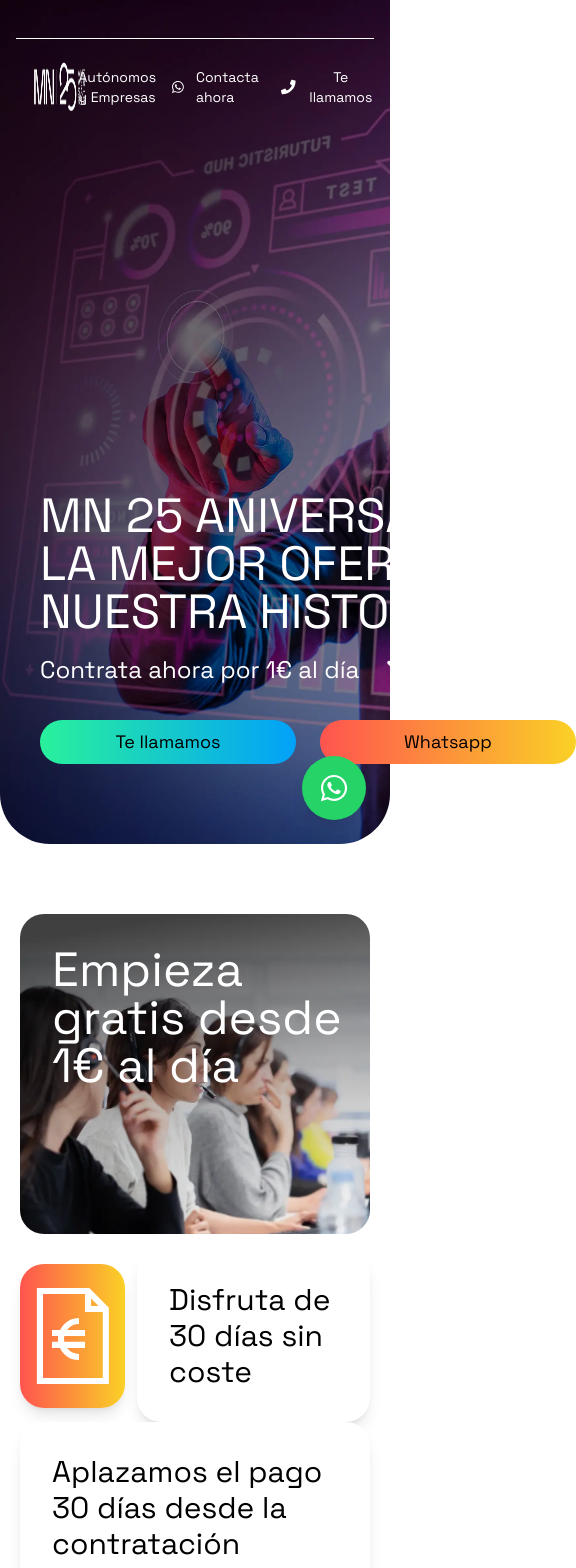
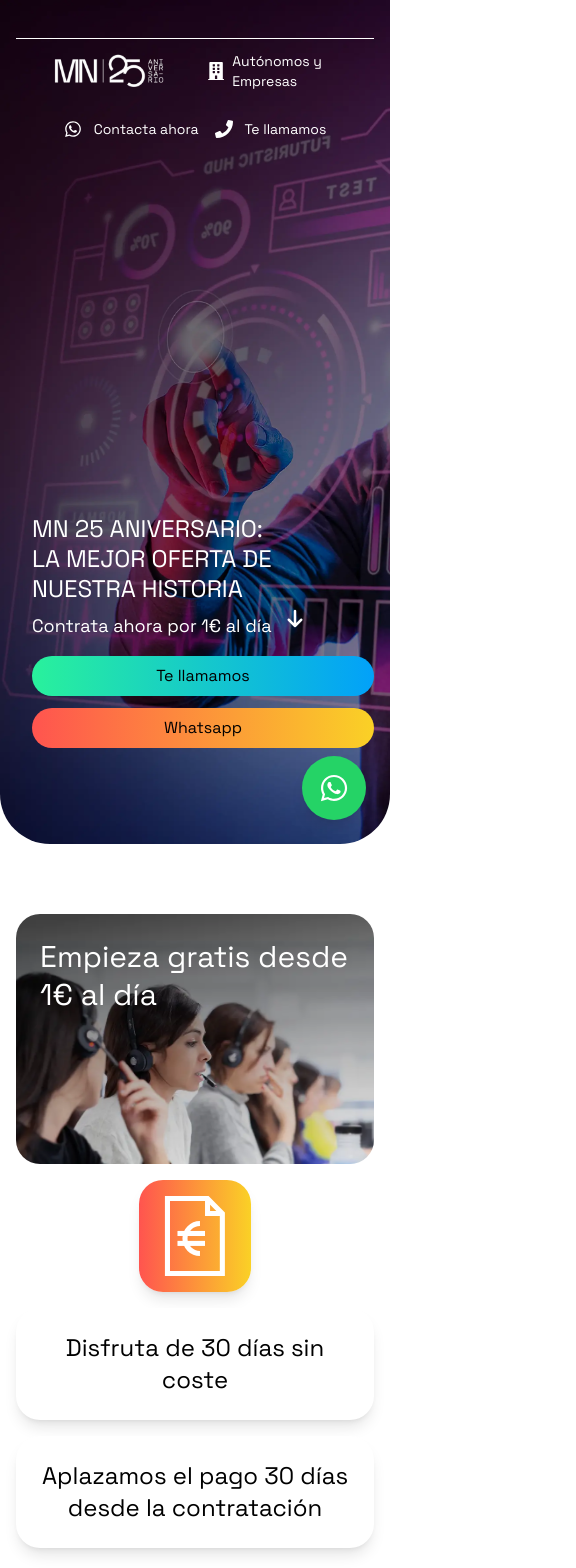
Before and after one commit to V1ch1/Front-MnProgram, a React (Vite) app: page /software-abogados-ads-3 in a window 390 px wide. Shown: the top 1568 px of the page, 576 px wide, since content can reach past the window. Built offline with nearby package versions, Linux system fonts and the light colour scheme.

Commit message:
Responsive

```diff
--- a/src/components/Banner/TopBanner.tsx
+++ b/src/components/Banner/TopBanner.tsx
@@ -1,5 +1,5 @@
 import React, { useState } from "react";
-import FormAds from "../forms/FormAds";
+import FormAdsRojo from "../forms/FormAdsRojo";
 import { FaWhatsapp, FaPhone, FaBuilding } from "react-icons/fa";
 import { trackWhatsAppClick } from "../../utils/analytics";
 
@@ -20,10 +20,10 @@ const TopBanner: React.FC = () => {
   };
   return (
     <div className="w-full bg-gray-900 text-white py-4">
-      <div className="container-fluid mx-auto px-8 md:px-16">
-        <div className="flex justify-between items-center">
+      <div className="container-fluid mx-auto px-4 md:px-16">
+        <div className="flex flex-col md:flex-row md:justify-between items-center gap-4 md:gap-0">
           {/* Columna izquierda */}
-          <div className="flex items-center">
+          <div className="flex items-center justify-center w-full md:w-auto">
             <button className="flex items-center space-x-2 hover:text-gray-300 transition-colors">
               <FaBuilding className="text-lg" />
               <span className="text-sm font-normal text-white font-space">
@@ -52,7 +52,7 @@ const TopBanner: React.FC = () => {
               className="flex items-center space-x-2 hover:text-gray-300 transition-colors"
             >
               <FaPhone className="text-lg" />
-              <span className="text-sm font-normal text-whitefont-space">
+              <span className="text-sm font-normal text-white font-space">
                 Te llamamos
               </span>
             </button>
@@ -60,7 +60,7 @@ const TopBanner: React.FC = () => {
         </div>
       </div>
       {isPopupOpen && (
-        <FormAds onClose={handleClosePopup} videoUrl={videoData.videoUrl} />
+        <FormAdsRojo onClose={handleClosePopup} videoUrl={videoData.videoUrl} />
       )}
     </div>
   );
--- a/src/components/Banner/TopBannerDegrad.tsx
+++ b/src/components/Banner/TopBannerDegrad.tsx
@@ -22,20 +22,36 @@ const TopBannerDegrad: React.FC = () => {
   return (
     <>
       <div className="container mx-auto px-4 bg-transparent text-white py-2 absolute -top-8 left-0 right-0 z-10">
-        <div className="flex justify-end items-center border-t border-white">
-          {/* Logo a la izquierda */}
-          <div className="w-1/4">
-            <img src="/assets/logoMnAniBl.png" alt="Logo" className="h-24" />
+        <div className="flex flex-col md:flex-row md:justify-end items-center border-t border-white">
+          {/* Fila superior en móvil / Columna izquierda en desktop */}
+          <div className="w-full md:w-1/4 flex justify-between items-center mb-2 md:mb-0">
+            {/* Logo */}
+            <img
+              src="/assets/logoMnAniBl.png"
+              alt="Logo"
+              className="h-16 md:h-24 w-auto"
+            />
+            {/* Empresas y Autónomos - Al lado del logo en móvil */}
+            <div className="flex items-center md:hidden">
+              <FaBuilding className="text-lg mr-2" />
+              <span className="text-sm font-normal text-white font-space">
+                Autónomos y Empresas
+              </span>
+            </div>
           </div>
 
           {/* Contenedor de los elementos a la derecha */}
-          <div className="w-3/4 flex items-center justify-end space-x-4">
-            {/* Empresas y Autónomos */}
-            <FaBuilding className="text-lg" />
+          <div className="w-full md:w-3/4 flex flex-col md:flex-row items-center md:justify-end space-y-2 md:space-y-0 md:space-x-4">
+            {/* Empresas y Autónomos - Solo visible en desktop */}
+            <div className="hidden md:flex items-center">
+              <FaBuilding className="text-lg mr-2" />
               <span className="text-sm font-normal text-white font-space">
                 Autónomos y Empresas
               </span>
+            </div>
 
+            {/* Botones en fila */}
+            <div className="flex items-center space-x-4">
               {/* Botón WhatsApp */}
               <a
                 href="https://wa.me/34659989871"
@@ -63,6 +79,7 @@ const TopBannerDegrad: React.FC = () => {
             </div>
           </div>
         </div>
+      </div>
 
       {/* Formulario fuera de la estructura del banner */}
       {isPopupOpen && (
--- a/src/components/Footer/FooterAds.tsx
+++ b/src/components/Footer/FooterAds.tsx
@@ -3,8 +3,12 @@ import logo from "../../../public/assets/logo_Mn_aniversario.svg";
 
 const FooterAds: React.FC = () => {
   return (
-    <footer className="bg-black h-[400px] w-full flex items-center justify-center">
-      <img src={logo} alt="Logo" className="w-[400px] brightness-0 invert" />
+    <footer className="bg-black h-[300px] md:h-[400px] w-full flex items-center justify-center px-4">
+      <img
+        src={logo}
+        alt="Logo"
+        className="w-[280px] md:w-[350px] lg:w-[400px] brightness-0 invert"
+      />
     </footer>
   );
 };
--- a/src/components/HeroSection/HeroComponentAds2.tsx
+++ b/src/components/HeroSection/HeroComponentAds2.tsx
@@ -29,29 +29,29 @@ const HeroComponentAds2: React.FC = () => {
       />
 
       {/* Contenedor del contenido */}
-      <div className="absolute bottom-20 left-10 z-10 max-w-5xl">
+      <div className="absolute bottom-24 sm:bottom-16 md:bottom-20 left-4 md:left-10 z-10 max-w-5xl px-4 md:px-0">
         <img
           src="/assets/logo-MN-25-peq.webp"
           alt="Logo Hero"
-          className="w-48 h-auto mb-6"
+          className="w-28 md:w-48 h-auto mb-3 md:mb-6"
         />
 
-        <h1 className="text-5xl md:text-7xl text-black mb-4 w-full font-space font-normal">
+        <h1 className="text-2xl sm:text-4xl md:text-7xl text-black mb-2 md:mb-4 w-full font-space font-normal leading-tight">
           LA <span className="text-[#FE0000]">MEJOR OFERTA</span> <br></br>DE
           NUESTRA HISTORIA{" "}
         </h1>
 
-        <div className="flex items-center mb-8 w-full">
-          <h2 className="text-2xl md:text-4xl text-black mr-3 font-space font-normal">
+        <div className="flex items-center mb-4 md:mb-8 w-full">
+          <h2 className="text-lg sm:text-2xl md:text-4xl text-black mr-2 md:mr-3 font-space font-normal">
             Contrata ahora <span className="text-[#FE0000]">por 1€ al día</span>{" "}
           </h2>
-          <i className="fas fa-arrow-down text-black text-3xl animate-bounce ml-4"></i>
+          <i className="fas fa-arrow-down text-black text-xl md:text-3xl animate-bounce ml-2 md:ml-4"></i>
         </div>
 
-        <div className="flex space-x-6 w-full">
+        <div className="flex flex-col sm:flex-row space-y-3 sm:space-y-0 sm:space-x-6 w-full">
           <button
             onClick={handleOpenPopup}
-            className="w-64 bg-[#FE0000] text-white hover:bg-[#e54352] px-8 py-2 rounded-3xl transform hover:translate-y-1 transition-all text-lg font-space font-normal"
+            className="w-full sm:w-64 bg-[#FE0000] text-white hover:bg-[#e54352] px-6 md:px-8 py-2 rounded-3xl transform hover:translate-y-1 transition-all text-base md:text-lg font-space font-normal"
           >
             Te llamamos
           </button>
@@ -60,9 +60,9 @@ const HeroComponentAds2: React.FC = () => {
             onClick={trackWhatsAppClick}
             target="_blank"
             rel="noopener noreferrer"
-            className="flex items-center space-x-2 hover:text-gray-300 transition-colors"
+            className="flex items-center transition-colors w-full sm:w-auto"
           >
-            <button className="w-64 bg-black text-white hover:bg-[#0052a3] px-8 py-2 rounded-3xl transform hover:translate-y-1 transition-all text-lg font-space font-normal">
+            <button className="w-full sm:w-64 bg-black text-white hover:bg-[#0052a3] px-6 md:px-8 py-2 rounded-3xl transform hover:translate-y-1 transition-all text-base md:text-lg font-space font-normal">
               Whatsapp
             </button>
           </a>
--- a/src/components/HeroSection/HeroComponentDegrad.tsx
+++ b/src/components/HeroSection/HeroComponentDegrad.tsx
@@ -29,37 +29,34 @@ const HeroComponentAds2: React.FC = () => {
       />
 
       {/* Contenedor del contenido */}
-      <div className="absolute bottom-20 left-10 z-10 max-w-5xl">
-        <h1 className="text-5xl md:text-7xl text-white mb-4 w-full font-space font-extralight">
+      <div className="absolute bottom-24 sm:bottom-16 md:bottom-20 left-4 md:left-10 z-10 max-w-5xl px-4 md:px-0">
+        <h1 className="text-2xl sm:text-4xl md:text-7xl text-white mb-2 md:mb-4 w-full font-space font-extralight leading-tight">
           MN 25 ANIVERSARIO: <br></br>
           <span>LA MEJOR OFERTA DE NUESTRA HISTORIA</span>
         </h1>
 
-        <div className="flex items-center mb-8 w-full">
-          <h2 className="text-2xl md:text-4xl text-white mr-3 font-space font-normal">
+        <div className="flex items-center mb-4 md:mb-8 w-full">
+          <h2 className="text-lg sm:text-2xl md:text-4xl text-white mr-2 md:mr-3 font-space font-normal">
             Contrata ahora por 1€ al día
           </h2>
-          <i className="fas fa-arrow-down text-white text-3xl animate-bounce ml-4"></i>
+          <i className="fas fa-arrow-down text-white text-xl md:text-3xl animate-bounce ml-2 md:ml-4"></i>
         </div>
 
-        <div className="flex space-x-6 w-full">
+        <div className="flex flex-col sm:flex-row space-y-3 sm:space-y-0 sm:space-x-6 w-full">
           <button
             onClick={handleOpenPopup}
-            className="w-64 bg-gradient-to-r from-[#29f19c] to-[#02a1f9] text-black hover:from-[#02a1f9] hover:to-[#29f19c] px-8 py-2 rounded-3xl transform hover:translate-y-1 transition-all text-lg font-space font-normal"
+            className="w-full sm:w-64 bg-gradient-to-r from-[#29f19c] to-[#02a1f9] text-black hover:from-[#02a1f9] hover:to-[#29f19c] px-6 md:px-8 py-2 rounded-3xl transform hover:translate-y-1 transition-all text-base md:text-lg font-space font-normal"
           >
             Te llamamos
           </button>
           <a
             href="https://wa.me/34659989871"
+            onClick={trackWhatsAppClick}
             target="_blank"
-            onClick={trackWhatsAppClick}
             rel="noopener noreferrer"
-            className="flex items-center space-x-2 hover:text-gray-300 transition-colors"
+            className="flex items-center transition-colors w-full sm:w-auto"
           >
-            <button
-              onClick={handleOpenPopup}
-              className="w-64 bg-gradient-to-r from-[#ff544f] to-[#fad126] text-black hover:from-[#fad126] hover:to-[#ff544f] px-8 py-2 rounded-3xl transform hover:translate-y-1 transition-all text-lg font-space font-normal"
-            >
+            <button className="w-full sm:w-64 bg-gradient-to-r from-[#ff544f] to-[#fad126] text-black hover:from-[#fad126] hover:to-[#ff544f] px-6 md:px-8 py-2 rounded-3xl transform hover:translate-y-1 transition-all text-base md:text-lg font-space font-normal">
               Whatsapp
             </button>
           </a>
--- a/src/components/blockAds/Block1Ads.tsx
+++ b/src/components/blockAds/Block1Ads.tsx
@@ -20,16 +20,16 @@ const Block1Ads: React.FC<Block1AdsProps> = ({
       : { backgroundImage: iconBackgroundColor.gradient };
 
   return (
-    <div className="w-full overflow-hidden pb-4">
-      <div className="container mx-auto px-5">
-        <div className="grid grid-cols-1 md:grid-cols-2 gap-4">
+    <div className="w-full pb-4">
+      <div className="container mx-auto px-4 lg:px-5">
+        <div className="flex flex-col lg:grid lg:grid-cols-2 gap-4">
           {/* Columna izquierda */}
           <div
             ref={leftRef}
-            className={`relative h-[320px] rounded-3xl overflow-hidden  transition-all duration-500 ${
+            className={`relative h-[250px] lg:h-[320px] rounded-3xl overflow-hidden transition-all duration-500 ${
               isLeftVisible
                 ? "translate-x-0 opacity-100"
-                : "-translate-x-full opacity-0"
+                : "translate-x-0 lg:-translate-x-full opacity-0"
             }`}
           >
             {/* Imagen de fondo */}
@@ -42,8 +42,8 @@ const Block1Ads: React.FC<Block1AdsProps> = ({
               }}
             />
             {/* Texto sobre la imagen */}
-            <div className="absolute top-8 left-8 z-10">
-              <h2 className="text-5xl md:text-6xl text-white font-space font-normal">
+            <div className="absolute top-6 lg:top-8 left-6 lg:left-8 z-10">
+              <h2 className="text-3xl sm:text-4xl lg:text-6xl text-white font-space font-normal leading-tight">
                 Empieza gratis desde 1€ al día
               </h2>
             </div>
@@ -52,24 +52,24 @@ const Block1Ads: React.FC<Block1AdsProps> = ({
           {/* Columna derecha */}
           <div
             ref={rightRef}
-            className={`h-[320px] flex flex-col justify-between transition-all duration-500 ${
+            className={`h-auto lg:h-[320px] flex flex-col justify-between gap-4 lg:gap-0 transition-all duration-500 ${
               isRightVisible
                 ? "translate-x-0 opacity-100"
-                : "translate-x-full opacity-0"
+                : "translate-x-0 lg:translate-x-full opacity-0"
             }`}
           >
             {/* Primera fila */}
-            <div className="flex items-center gap-3">
-              {/* Icono (30% del ancho) */}
-              <div className="w-[30%] flex justify-center">
+            <div className="flex flex-col md:flex-row lg:flex-row items-center gap-4 lg:gap-3">
+              {/* Icono */}
+              <div className="w-full md:w-[30%] lg:w-[30%] flex justify-center">
                 <div
-                  className="w-36 h-36 rounded-3xl flex items-center justify-center shadow-lg"
+                  className="w-28 md:w-32 lg:w-36 h-28 md:h-32 lg:h-36 rounded-3xl flex items-center justify-center shadow-lg"
                   style={iconBackgroundStyle}
                 >
                   <img
                     src={icono1}
                     alt="Icono"
-                    className="w-24 h-24"
+                    className="w-20 md:w-22 lg:w-24 h-20 md:h-22 lg:h-24"
                     style={{
                       filter: `brightness(0) saturate(100%) ${
                         iconColor === "white" ? "invert(1)" : ""
@@ -78,17 +78,17 @@ const Block1Ads: React.FC<Block1AdsProps> = ({
                   />
                 </div>
               </div>
-              {/* Texto (70% del ancho) */}
-              <div className="w-[70%] bg-white p-8 rounded-3xl shadow-lg">
-                <p className="text-3xl font-space font-normal">
+              {/* Texto */}
+              <div className="w-full md:w-[70%] lg:w-[70%] bg-white p-6 lg:p-8 rounded-3xl shadow-lg">
+                <p className="text-2xl lg:text-3xl font-space font-normal text-center md:text-left">
                   Disfruta de 30 días sin coste
                 </p>
               </div>
             </div>
 
             {/* Segunda fila */}
-            <div className="bg-white p-8 rounded-3xl shadow-lg">
-              <p className="text-3xl font-space font-normal">
+            <div className="bg-white p-6 lg:p-8 rounded-3xl shadow-lg">
+              <p className="text-2xl lg:text-3xl font-space font-normal text-center lg:text-left">
                 Aplazamos el pago 30 días desde la contratación
               </p>
             </div>
--- a/src/components/blockAds/Block2Ads.tsx
+++ b/src/components/blockAds/Block2Ads.tsx
@@ -21,30 +21,30 @@ const Block2Ads: React.FC = () => {
   };
 
   return (
-    <div className="w-full pb-4 overflow-hidden">
-      <div className="container mx-auto px-4">
-        <div className="grid grid-cols-1 md:grid-cols-12 gap-8">
-          {/* Columna izquierda (30%) */}
+    <div className="w-full overflow-hidden">
+      <div className="container mx-auto px-4 -mt-16 md:-mt-8">
+        <div className="grid grid-cols-2 lg:grid-cols-12 gap-4 lg:gap-8">
+          {/* Columna izquierda */}
           <div
             ref={leftRef}
-            className={`md:col-span-4 relative h-[320px] rounded-3xl shadow-lg bg-white flex items-center justify-center transition-all duration-500 ${
+            className={`col-span-2 lg:col-span-4 relative h-[250px] lg:h-[320px] rounded-3xl shadow-lg bg-white flex items-center justify-center transition-all duration-500 ${
               isLeftVisible
                 ? "translate-x-0 opacity-100"
-                : "-translate-x-full opacity-0"
+                : "translate-x-0 lg:-translate-x-full opacity-0"
             }`}
           >
-            <h2 className="text-4xl md:text-5xl text-black font-space font-normal text-center px-6">
+            <h2 className="text-3xl sm:text-4xl lg:text-5xl text-black font-space font-normal text-center px-4 lg:px-6">
               Puesta en marcha gratuita y a tu medida
             </h2>
           </div>
 
-          {/* Columna derecha (70%) */}
+          {/* Columna derecha */}
           <div
             ref={rightRef}
-            className={`md:col-span-8 relative shadow-lg h-[320px] rounded-3xl overflow-hidden transition-all duration-500 ${
+            className={`col-span-2 lg:col-span-8 relative shadow-lg h-[300px] lg:h-[320px] rounded-3xl overflow-hidden transition-all duration-500 ${
               isRightVisible
                 ? "translate-x-0 opacity-100"
-                : "translate-x-full opacity-0"
+                : "translate-x-0 lg:translate-x-full opacity-0"
             }`}
           >
             {/* Imagen de fondo */}
@@ -59,20 +59,20 @@ const Block2Ads: React.FC = () => {
             />
 
             {/* Contenido sobre la imagen */}
-            <div className="relative z-10 p-8 flex flex-col h-full justify-between">
+            <div className="relative z-10 p-6 lg:p-8 flex flex-col h-full justify-between">
               <div>
-                <h3 className="text-red-500 text-4xl font-space font-medium mb-4">
+                <h3 className="text-red-500 text-3xl lg:text-4xl font-space font-medium mb-3 lg:mb-4">
                   Migración gratis
                 </h3>
-                <p className="text-white text-3xl font-space font-normal">
+                <p className="text-white text-2xl lg:text-3xl font-space font-normal">
                   100% segura, sin pérdida de datos y en el menor tiempo posible
                 </p>
               </div>
 
-              <div className="flex gap-4">
+              <div className="flex flex-col sm:flex-row gap-3 lg:gap-4 mt-4 sm:mt-0">
                 <button
                   onClick={handleOpenPopup}
-                  className="bg-red-600 text-white px-8 py-3 rounded-full hover:bg-red-700 transition-colors font-space"
+                  className="w-full sm:w-auto bg-red-600 text-white px-6 lg:px-8 py-3 rounded-full hover:bg-red-700 transition-colors font-space text-base lg:text-lg"
                 >
                   Te llamamos
                 </button>
@@ -80,10 +80,10 @@ const Block2Ads: React.FC = () => {
                   href="https://wa.me/34659989871"
                   target="_blank"
                   rel="noopener noreferrer"
-                  className="flex items-center space-x-2 hover:text-gray-300 transition-colors"
                   onClick={trackWhatsAppClick}
+                  className="flex items-center w-full sm:w-auto"
                 >
-                  <button className="bg-white text-black px-8 py-3 rounded-full hover:bg-gray-100 transition-colors font-space">
+                  <button className="w-full bg-white text-black px-6 lg:px-8 py-3 rounded-full hover:bg-gray-100 transition-colors font-space text-base lg:text-lg">
                     Whatsapp
                   </button>
                 </a>
--- a/src/components/blockAds/Block3Ads.tsx
+++ b/src/components/blockAds/Block3Ads.tsx
@@ -35,12 +35,45 @@ const Block3Ads: React.FC<Block3AdsProps> = ({
       <div className="container mx-auto">
         <div
           ref={ref}
-          className={`flex gap-4 transition-all duration-500 ${
+          className={`flex flex-col md:flex-row gap-4 transition-all duration-500 ${
             isVisible ? "translate-y-0 opacity-100" : "translate-y-20 opacity-0"
           }`}
         >
-          {/* Columna 1 (20%) - Icono */}
-          <div className="w-[20%] flex justify-center">
+          {/* Columna central en móvil */}
+          <div
+            className="w-full md:w-[50%] order-1 md:order-2 p-6 md:p-8 rounded-3xl shadow-2xl"
+            style={secondColumnStyle}
+          >
+            <p
+              className="text-2xl md:text-3xl font-space font-normal"
+              style={{ color: secondColumnTextColor }}
+            >
+              Asesoramiento personalizado durante toda la implantación
+            </p>
+          </div>
+
+          {/* Contenedor para las columnas 1 y 3 en móvil */}
+          <div className="flex w-full gap-4 md:hidden">
+            {/* Columna 1 - Icono */}
+            <div className="w-1/2 flex justify-center">
+              <div
+                className="w-full h-32 rounded-3xl flex items-center justify-center shadow-2xl"
+                style={iconBackgroundStyle}
+              >
+                <img src={icon} alt="Icono" className="w-20 h-20" />
+              </div>
+            </div>
+
+            {/* Columna 3 */}
+            <div className="w-1/2 bg-white p-6 rounded-3xl shadow-2xl">
+              <p className="text-2xl font-space font-normal text-black text-center">
+                Soporte <br></br> ilimitado{" "}
+              </p>
+            </div>
+          </div>
+
+          {/* Versión desktop de columna 1 */}
+          <div className="hidden md:flex w-[20%] justify-center order-1">
             <div
               className="w-48 h-36 rounded-3xl flex items-center justify-center shadow-2xl"
               style={iconBackgroundStyle}
@@ -49,21 +82,8 @@ const Block3Ads: React.FC<Block3AdsProps> = ({
             </div>
           </div>
 
-          {/* Columna 2 (50%) - Texto */}
-          <div
-            className="w-[50%] p-8 rounded-3xl shadow-2xl"
-            style={secondColumnStyle}
-          >
-            <p
-              className="text-3xl font-space font-normal"
-              style={{ color: secondColumnTextColor }}
-            >
-              Asesoramiento personalizado durante toda la implantación
-            </p>
-          </div>
-
-          {/* Columna 3 (30%) */}
-          <div className="w-[30%] bg-white p-8 rounded-3xl shadow-2xl">
+          {/* Versión desktop de columna 3 */}
+          <div className="hidden md:block w-[30%] bg-white p-8 rounded-3xl shadow-2xl order-3">
             <p className="text-3xl font-space font-normal text-black">
               Soporte <br></br> ilimitado{" "}
             </p>
```
Also changed, not shown: src/components/blockAds/Block2AdsDegrad.tsx (+18 -21 lines). Lines whose indentation alone changed are shown as unchanged.
